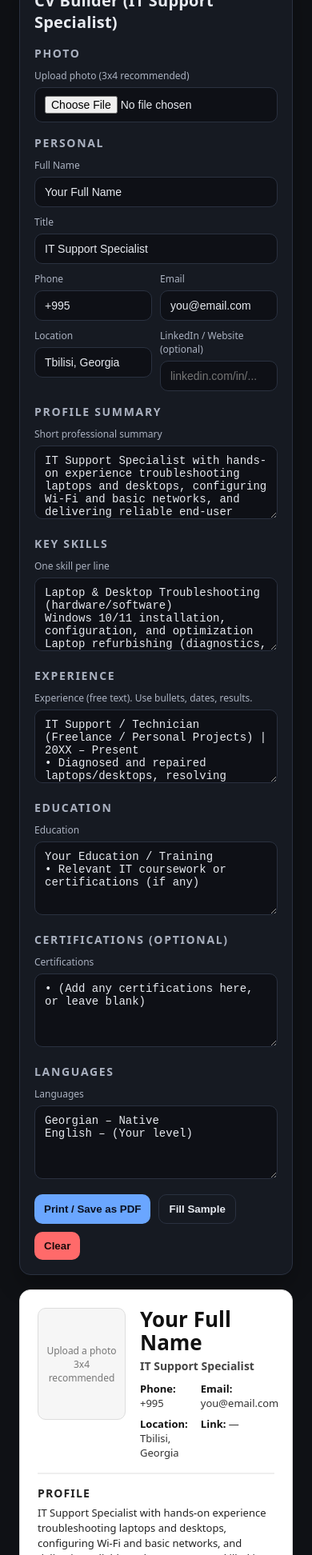
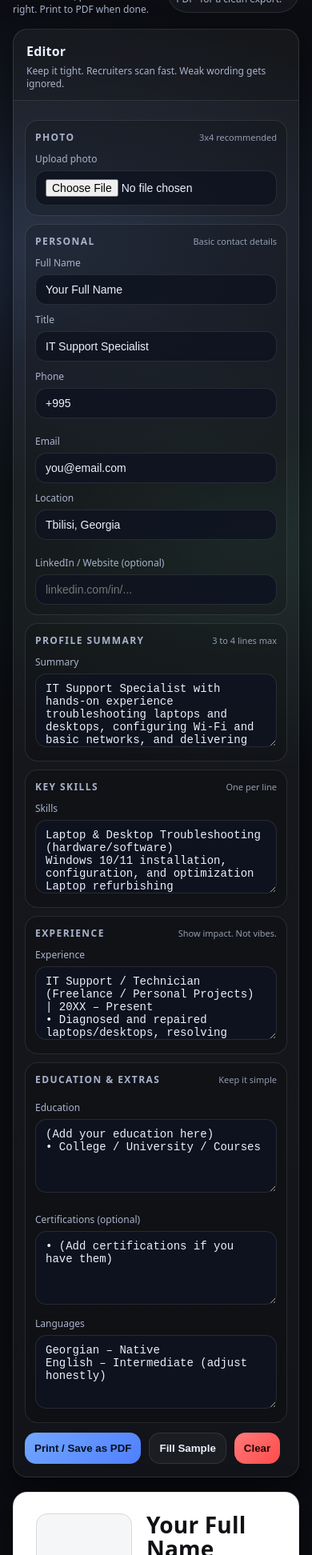
Before and after one commit to ShadowLKA/cv, a plain HTML site: page index.html in a window 390 px wide. Shown: the part 56-2000 px from the top of the page at 80% size. Drawn offline with Linux system fonts and the light colour scheme.

Commit message:
Refactor CV Builder layout and styles
Updated styles and structure for CV Builder interface, enhancing layout and responsiveness. Improved user input sections and added new features for better usability.

```diff
--- a/index.html
+++ b/index.html
@@ -6,218 +6,357 @@
   <title>CV Builder - IT Support Specialist</title>
   <style>
     :root{
-      --bg:#0f1115;
-      --card:#161a22;
-      --text:#e7eaf0;
-      --muted:#aab1c0;
-      --line:#2a3140;
-      --accent:#6aa6ff;
+      --bg:#0b0d12;
+      --panel:#121623;
+      --panel2:#0f1320;
+      --text:#eaf0ff;
+      --muted:#a9b3cc;
+      --line:rgba(255,255,255,.10);
+      --accent:#73a7ff;
+      --accent2:#7cffc5;
+      --shadow: 0 18px 44px rgba(0,0,0,.55);
+      --radius:18px;
     }
     *{box-sizing:border-box}
     body{
       margin:0;
-      font-family: system-ui, -apple-system, Segoe UI, Roboto, Arial, sans-serif;
-      background:var(--bg);
+      font-family: ui-sans-serif, system-ui, -apple-system, Segoe UI, Roboto, Arial, sans-serif;
+      background:
+        radial-gradient(900px 500px at 15% 10%, rgba(115,167,255,.18), transparent 60%),
+        radial-gradient(800px 520px at 80% 20%, rgba(124,255,197,.10), transparent 55%),
+        radial-gradient(900px 600px at 50% 95%, rgba(115,167,255,.10), transparent 55%),
+        var(--bg);
       color:var(--text);
-      padding:24px;
+      padding:28px;
     }
+
+    .topbar{
+      max-width:1200px;
+      margin:0 auto 16px;
+      display:flex;
+      align-items:center;
+      justify-content:space-between;
+      gap:12px;
+    }
+    .brand{
+      display:flex;
+      flex-direction:column;
+      gap:2px;
+    }
+    .brand .title{
+      font-size:18px;
+      font-weight:800;
+      letter-spacing:.2px;
+    }
+    .brand .sub{
+      font-size:12px;
+      color:var(--muted);
+    }
+    .pill{
+      font-size:12px;
+      color:var(--muted);
+      border:1px solid var(--line);
+      background:rgba(255,255,255,.04);
+      padding:8px 10px;
+      border-radius:999px;
+    }
+
     .wrap{
-      max-width:1100px;
+      max-width:1200px;
       margin:0 auto;
       display:grid;
-      grid-template-columns: 420px 1fr;
+      grid-template-columns: 430px 1fr;
       gap:18px;
+      align-items:start;
     }
-    @media (max-width: 980px){
+    @media (max-width: 1020px){
+      body{padding:16px}
       .wrap{grid-template-columns: 1fr}
     }
+
     .panel{
-      background:var(--card);
+      background:linear-gradient(180deg, rgba(255,255,255,.06), rgba(255,255,255,.03));
       border:1px solid var(--line);
-      border-radius:14px;
-      padding:18px;
-      box-shadow: 0 12px 28px rgba(0,0,0,.28);
+      border-radius:var(--radius);
+      box-shadow: var(--shadow);
+      overflow:hidden;
     }
-    h1{
-      margin:0 0 10px;
-      font-size:20px;
+
+    .panelHeader{
+      padding:16px 16px 12px;
+      border-bottom:1px solid var(--line);
+      background:rgba(0,0,0,.15);
+    }
+    .panelHeader h1{
+      margin:0;
+      font-size:16px;
       letter-spacing:.2px;
     }
-    h2{
-      margin:16px 0 8px;
-      font-size:14px;
+    .panelHeader p{
+      margin:6px 0 0;
+      font-size:12px;
+      color:var(--muted);
+      line-height:1.35;
+    }
+
+    .panelBody{padding:14px 14px 16px}
+    .sectionCard{
+      background:rgba(0,0,0,.18);
+      border:1px solid var(--line);
+      border-radius:16px;
+      padding:12px;
+      margin:10px 0;
+    }
+    .sectionTitle{
+      display:flex;
+      align-items:center;
+      justify-content:space-between;
+      gap:10px;
+      margin-bottom:8px;
+    }
+    .sectionTitle h2{
+      margin:0;
+      font-size:12px;
       color:var(--muted);
       text-transform:uppercase;
       letter-spacing:.12em;
     }
+    .hint{
+      font-size:11px;
+      color:rgba(169,179,204,.85);
+    }
+
     label{
       display:block;
       font-size:12px;
       color:var(--muted);
       margin:10px 0 6px;
     }
-    input, textarea, select{
+    input, textarea{
       width:100%;
-      background:#0e1016;
+      background:rgba(15,19,32,.85);
       color:var(--text);
       border:1px solid var(--line);
-      border-radius:10px;
+      border-radius:14px;
       padding:10px 12px;
       outline:none;
       font-size:14px;
+      transition: border-color .15s ease, transform .05s ease;
     }
     textarea{min-height:92px; resize:vertical}
+    input:focus, textarea:focus{
+      border-color: rgba(115,167,255,.55);
+      box-shadow: 0 0 0 4px rgba(115,167,255,.12);
+    }
+
     .row{
       display:grid;
       grid-template-columns: 1fr 1fr;
       gap:10px;
     }
+    .row3{
+      display:grid;
+      grid-template-columns: 1fr 1fr 1fr;
+      gap:10px;
+    }
+    @media (max-width: 520px){
+      .row, .row3{grid-template-columns:1fr}
+    }
+
     .btns{
       display:flex;
       gap:10px;
       flex-wrap:wrap;
-      margin-top:14px;
+      margin-top:12px;
     }
     button{
-      background:var(--accent);
-      color:#0b1020;
       border:0;
-      border-radius:10px;
-      padding:10px 12px;
-      font-weight:700;
+      border-radius:14px;
+      padding:11px 12px;
+      font-weight:800;
       cursor:pointer;
+      transition: transform .05s ease, filter .15s ease;
+    }
+    button:active{transform: translateY(1px)}
+    button.primary{
+      background:linear-gradient(135deg, var(--accent), #4f7fff);
+      color:#07101f;
     }
     button.secondary{
-      background:transparent;
+      background:rgba(255,255,255,.04);
       color:var(--text);
       border:1px solid var(--line);
     }
     button.danger{
-      background:#ff6a6a;
-      color:#1b0b0b;
+      background:linear-gradient(135deg, #ff7b7b, #ff4a4a);
+      color:#220606;
     }
 
-    /* CV preview */
+    /* CV Preview (white page) */
     .cv{
       background:#fff;
-      color:#111;
-      border-radius:14px;
+      color:#101114;
+      border-radius:var(--radius);
+      box-shadow: var(--shadow);
+      border:1px solid rgba(0,0,0,.12);
       overflow:hidden;
-      border:1px solid #ddd;
     }
-    .cv-inner{
-      padding:22px;
+    .cvPage{
+      padding:26px 28px;
     }
-    .cv-top{
+    .cvTop{
       display:flex;
       gap:18px;
       align-items:flex-start;
-      border-bottom: 2px solid #efefef;
-      padding-bottom:16px;
+      padding-bottom:14px;
+      border-bottom:2px solid #f0f0f0;
       margin-bottom:14px;
     }
-    .photo{
-      width:110px;
-      height:140px;
-      border:1px solid #ddd;
-      border-radius:10px;
+    .photoBox{
+      width:120px;
+      height:150px;
+      border:1px solid #d9d9d9;
+      border-radius:14px;
       overflow:hidden;
-      background:#f6f6f6;
+      background:#f5f6f8;
       display:flex;
       align-items:center;
       justify-content:center;
       flex:0 0 auto;
+      position:relative;
     }
-    .photo img{
+    .photoBox img{
       width:100%;
       height:100%;
       object-fit:cover;
       display:none;
     }
-    .photo span{
+    .photoBox .ph{
       font-size:12px;
       color:#777;
       text-align:center;
-      padding:8px;
+      padding:10px;
     }
-    .name{
+    .head{
       flex:1;
+      min-width:0;
     }
-    .name h3{
+    .head h3{
       margin:0;
-      font-size:26px;
-      line-height:1.1;
+      font-size:28px;
+      line-height:1.05;
+      letter-spacing:.2px;
     }
-    .name p{
-      margin:6px 0 0;
-      color:#444;
+    .head .role{
+      margin:7px 0 0;
+      font-weight:800;
+      color:#0a3d8a;
       font-size:14px;
     }
     .meta{
+      margin-top:10px;
       display:grid;
       grid-template-columns: 1fr 1fr;
       gap:8px 16px;
-      margin-top:10px;
       font-size:13px;
-      color:#333;
-    }
-    .meta div b{color:#111}
-    .section{
-      margin-top:14px;
-    }
-    .section h4{
-      margin:0 0 6px;
-      font-size:14px;
-      text-transform:uppercase;
-      letter-spacing:.08em;
       color:#222;
     }
-    .bullets{
+    .meta b{color:#111}
+    .meta span{word-break:break-word}
+
+    .cvGrid{
+      display:grid;
+      grid-template-columns: 1fr 0.85fr;
+      gap:18px;
+      align-items:start;
+    }
+    @media (max-width: 980px){
+      .cvGrid{grid-template-columns:1fr}
+    }
+
+    .cvSection{
+      margin-top:12px;
+    }
+    .cvSection h4{
+      margin:0 0 8px;
+      font-size:12px;
+      text-transform:uppercase;
+      letter-spacing:.12em;
+      color:#222;
+    }
+    .text{
+      font-size:13.5px;
+      line-height:1.55;
+      color:#1a1a1a;
+      white-space:pre-wrap;
+    }
+    ul{
       margin:8px 0 0;
       padding-left:18px;
+      color:#1a1a1a;
+      font-size:13.5px;
+      line-height:1.55;
+    }
+    .chipList{
+      display:flex;
+      flex-wrap:wrap;
+      gap:8px;
+      margin-top:8px;
+    }
+    .chip{
+      font-size:12px;
+      padding:7px 10px;
+      border-radius:999px;
+      border:1px solid #e6e6e6;
+      background:#fafafa;
       color:#222;
-      font-size:14px;
-      line-height:1.45;
-    }
-    .two-col{
-      display:grid;
-      grid-template-columns: 1fr 1fr;
-      gap:14px;
-    }
-    .small{
-      font-size:13px;
-      color:#222;
-      line-height:1.45;
-      white-space:pre-wrap;
-    }
-    .tagline{
-      font-weight:700;
-      color:#0a3b88;
     }
 
     /* Print */
     @media print{
       body{background:#fff; padding:0}
+      .topbar, .panel{display:none}
       .wrap{display:block}
-      .panel{display:none}
-      .cv{border:0}
-      .cv-inner{padding:0}
+      .cv{border:0; box-shadow:none}
+      .cvPage{padding:0}
     }
   </style>
 </head>
 <body>
+
+  <div class="topbar">
+    <div class="brand">
+      <div class="title">CV Builder</div>
+      <div class="sub">Fill on the left, preview on the right. Print to PDF when done.</div>
+    </div>
+    <div class="pill">Tip: Use “Print / Save as PDF” for a clean export.</div>
+  </div>
+
   <div class="wrap">
     <!-- Editor -->
     <div class="panel">
-      <h1>CV Builder (IT Support Specialist)</h1>
+      <div class="panelHeader">
+        <h1>Editor</h1>
+        <p>Keep it tight. Recruiters scan fast. Weak wording gets ignored.</p>
+      </div>
+      <div class="panelBody">
 
+        <div class="sectionCard">
+          <div class="sectionTitle">
             <h2>Photo</h2>
-      <label for="photo">Upload photo (3x4 recommended)</label>
+            <div class="hint">3x4 recommended</div>
+          </div>
+          <label for="photo">Upload photo</label>
           <input id="photo" type="file" accept="image/*"/>
+        </div>
 
+        <div class="sectionCard">
+          <div class="sectionTitle">
             <h2>Personal</h2>
+            <div class="hint">Basic contact details</div>
+          </div>
           <label>Full Name</label>
-      <input id="fullName" placeholder="Your Name" value="Your Full Name"/>
+          <input id="fullName" placeholder="Your Full Name" value="Your Full Name"/>
 
           <label>Title</label>
           <input id="title" placeholder="IT Support Specialist" value="IT Support Specialist"/>
@@ -243,13 +382,23 @@
               <input id="link" placeholder="linkedin.com/in/..." value=""/>
             </div>
           </div>
+        </div>
 
+        <div class="sectionCard">
+          <div class="sectionTitle">
             <h2>Profile Summary</h2>
-      <label>Short professional summary</label>
+            <div class="hint">3 to 4 lines max</div>
+          </div>
+          <label>Summary</label>
           <textarea id="summary">IT Support Specialist with hands-on experience troubleshooting laptops and desktops, configuring Wi-Fi and basic networks, and delivering reliable end-user support. Skilled in laptop refurbishing (diagnostics, upgrades, OS reinstall, driver setup), software installation/configuration, and system optimization (removing unnecessary bloatware, improving performance, and ensuring stability). Strong practical knowledge of Windows editions and best-fit recommendations based on user needs, hardware, and security.</textarea>
+        </div>
 
+        <div class="sectionCard">
+          <div class="sectionTitle">
             <h2>Key Skills</h2>
-      <label>One skill per line</label>
+            <div class="hint">One per line</div>
+          </div>
+          <label>Skills</label>
           <textarea id="skills">Laptop & Desktop Troubleshooting (hardware/software)
 Windows 10/11 installation, configuration, and optimization
 Laptop refurbishing (diagnostics, upgrades, SSD/RAM, thermal maintenance)
@@ -259,49 +408,65 @@ Driver setup, updates, and device compatibility checks
 System cleanup and bloatware removal (performance tuning)
 Backup, data transfer, and OS reinstallation
 Customer support and clear communication</textarea>
+        </div>
 
+        <div class="sectionCard">
+          <div class="sectionTitle">
             <h2>Experience</h2>
-      <label>Experience (free text). Use bullets, dates, results.</label>
+            <div class="hint">Show impact. Not vibes.</div>
+          </div>
+          <label>Experience</label>
           <textarea id="experience">IT Support / Technician (Freelance / Personal Projects) | 20XX – Present
 • Diagnosed and repaired laptops/desktops, resolving common hardware and OS issues.
 • Refurbished devices for resale/use: SSD/RAM upgrades, clean Windows installs, driver setup, and stability testing.
 • Improved system performance by removing unnecessary bloatware, disabling nonessential startup items, and applying updates safely.
 • Troubleshot Wi-Fi connectivity issues (router settings, signal/coverage, device configuration) and restored stable connections.
 • Installed and configured day-to-day software required for work/study, ensuring compatibility and user readiness.</textarea>
+        </div>
 
-      <h2>Education</h2>
+        <div class="sectionCard">
+          <div class="sectionTitle">
+            <h2>Education & Extras</h2>
+            <div class="hint">Keep it simple</div>
+          </div>
+
+          <div class="row">
+            <div>
               <label>Education</label>
-      <textarea id="education">Your Education / Training
-• Relevant IT coursework or certifications (if any)</textarea>
+              <textarea id="education">(Add your education here)
+• College / University / Courses</textarea>
+            </div>
+            <div>
+              <label>Certifications (optional)</label>
+              <textarea id="certs">• (Add certifications if you have them)</textarea>
+            </div>
+          </div>
 
-      <h2>Certifications (optional)</h2>
-      <label>Certifications</label>
-      <textarea id="certs">• (Add any certifications here, or leave blank)</textarea>
-
-      <h2>Languages</h2>
           <label>Languages</label>
           <textarea id="langs">Georgian – Native
-English – (Your level)</textarea>
+English – Intermediate (adjust honestly)</textarea>
+        </div>
 
         <div class="btns">
-        <button type="button" onclick="window.print()">Print / Save as PDF</button>
+          <button type="button" class="primary" onclick="window.print()">Print / Save as PDF</button>
           <button type="button" class="secondary" onclick="fillSample()">Fill Sample</button>
           <button type="button" class="danger" onclick="clearAll()">Clear</button>
+        </div>
       </div>
     </div>
 
     <!-- Preview -->
     <div class="cv">
-      <div class="cv-inner" id="cv">
-        <div class="cv-top">
-          <div class="photo" id="photoBox">
+      <div class="cvPage">
+        <div class="cvTop">
+          <div class="photoBox">
             <img id="photoPreview" alt="Photo"/>
-            <span id="photoPlaceholder">Upload a photo<br/>3x4 recommended</span>
+            <div class="ph" id="photoPlaceholder">Upload a photo<br/>3x4 recommended</div>
           </div>
 
-          <div class="name">
+          <div class="head">
             <h3 id="pName">Your Full Name</h3>
-            <p class="tagline" id="pTitle">IT Support Specialist</p>
+            <div class="role" id="pTitle">IT Support Specialist</div>
 
             <div class="meta">
               <div><b>Phone:</b> <span id="pPhone">+995</span></div>
@@ -312,50 +477,69 @@ English – (Your level)</textarea>
           </div>
         </div>
 
-        <div class="section">
+        <div class="cvGrid">
+          <div>
+            <div class="cvSection">
               <h4>Profile</h4>
-          <div class="small" id="pSummary"></div>
+              <div class="text" id="pSummary"></div>
             </div>
 
-        <div class="section two-col">
-          <div>
-            <h4>Key Skills</h4>
-            <ul class="bullets" id="pSkills"></ul>
+            <div class="cvSection">
+              <h4>Experience</h4>
+              <div class="text" id="pExperience"></div>
             </div>
-          <div>
-            <h4>Languages</h4>
-            <div class="small" id="pLangs"></div>
+
+            <div class="cvSection">
+              <h4>Education</h4>
+              <div class="text" id="pEducation"></div>
             </div>
           </div>
 
-        <div class="section">
-          <h4>Experience</h4>
-          <div class="small" id="pExperience"></div>
+          <div>
+            <div class="cvSection">
+              <h4>Key Skills</h4>
+              <div class="chipList" id="pSkillsChips"></div>
             </div>
 
-        <div class="section two-col">
-          <div>
-            <h4>Education</h4>
-            <div class="small" id="pEducation"></div>
+            <div class="cvSection">
+              <h4>Certifications</h4>
+              <div class="text" id="pCerts"></div>
             </div>
-          <div>
-            <h4>Certifications</h4>
-            <div class="small" id="pCerts"></div>
+
+            <div class="cvSection">
+              <h4>Languages</h4>
+              <div class="text" id="pLangs"></div>
             </div>
           </div>
         </div>
+
       </div>
+    </div>
+
   </div>
 
   <script>
     const $ = (id) => document.getElementById(id);
 
-    function nlToBullets(text){
-      const lines = text.split(/\r?\n/).map(s => s.trim()).filter(Boolean);
-      return lines;
+    function escapeHtml(str){
+      return str.replace(/[&<>"']/g, (m) => ({
+        "&":"&amp;",
+        "<":"&lt;",
+        ">":"&gt;",
+        "\"":"&quot;",
+        "'":"&#39;"
+      }[m]));
     }
-    function nlToHtml(text){
+
+    function nlToText(text){
       return (text || "").trim().replace(/\r?\n/g, "\n");
+    }
+
+    function splitLines(text){
+      return (text || "")
+        .split(/\r?\n/)
+        .map(s => s.trim())
+        .filter(Boolean);
     }
 
     function sync(){
@@ -368,28 +552,17 @@ English – (Your level)</textarea>
       const linkVal = $("link").value.trim();
       $("pLink").textContent = linkVal ? linkVal : "—";
 
-      $("pSummary").textContent = nlToHtml($("summary").value);
+      $("pSummary").textContent = nlToText($("summary").value);
+      $("pExperience").textContent = nlToText($("experience").value);
+      $("pEducation").textContent = nlToText($("education").value);
+      $("pCerts").textContent = nlToText($("certs").value);
+      $("pLangs").textContent = nlToText($("langs").value);
 
-      const skills = nlToBullets($("skills").value);
-      $("pSkills").innerHTML = skills.map(s => `<li>${escapeHtml(s)}</li>`).join("");
-
-      $("pExperience").textContent = nlToHtml($("experience").value);
-      $("pEducation").textContent = nlToHtml($("education").value);
-      $("pCerts").textContent = nlToHtml($("certs").value);
-      $("pLangs").textContent = nlToHtml($("langs").value);
+      const skills = splitLines($("skills").value);
+      $("pSkillsChips").innerHTML = skills.map(s => `<div class="chip">${escapeHtml(s)}</div>`).join("");
     }
 
-    function escapeHtml(str){
-      return str.replace(/[&<>"']/g, (m) => ({
-        "&":"&amp;",
-        "<":"&lt;",
-        ">":"&gt;",
-        "\"":"&quot;",
-        "'":"&#39;"
-      }[m]));
-    }
-
-    // Photo upload preview
+    // Photo preview
     $("photo").addEventListener("change", (e) => {
       const file = e.target.files && e.target.files[0];
       if(!file) return;
@@ -443,7 +616,7 @@ Customer support and clear communication`;
 `IT Support / Technician (Freelance / Personal Projects) | 20XX – Present
 • Diagnosed and repaired laptops/desktops, resolving common hardware and OS issues.
 • Refurbished devices for resale/use: SSD/RAM upgrades, clean Windows installs, driver setup, and stability testing.
-• Improved system performance by removing unnecessary bloatware, disabling nonessential startup items, and applying updates safely.
+• Improved system performance by removing unnecessary bloatware, disabling nonessential startup items, and applied updates safely.
 • Troubleshot Wi-Fi connectivity issues (router settings, signal/coverage, device configuration) and restored stable connections.
 • Installed and configured day-to-day software required for work/study, ensuring compatibility and user readiness.`;
 
@@ -461,7 +634,6 @@ English – Intermediate (adjust honestly)`;
       sync();
     }
 
-    // Init
     sync();
   </script>
 </body>
```
Lines whose indentation alone changed are shown as unchanged.
